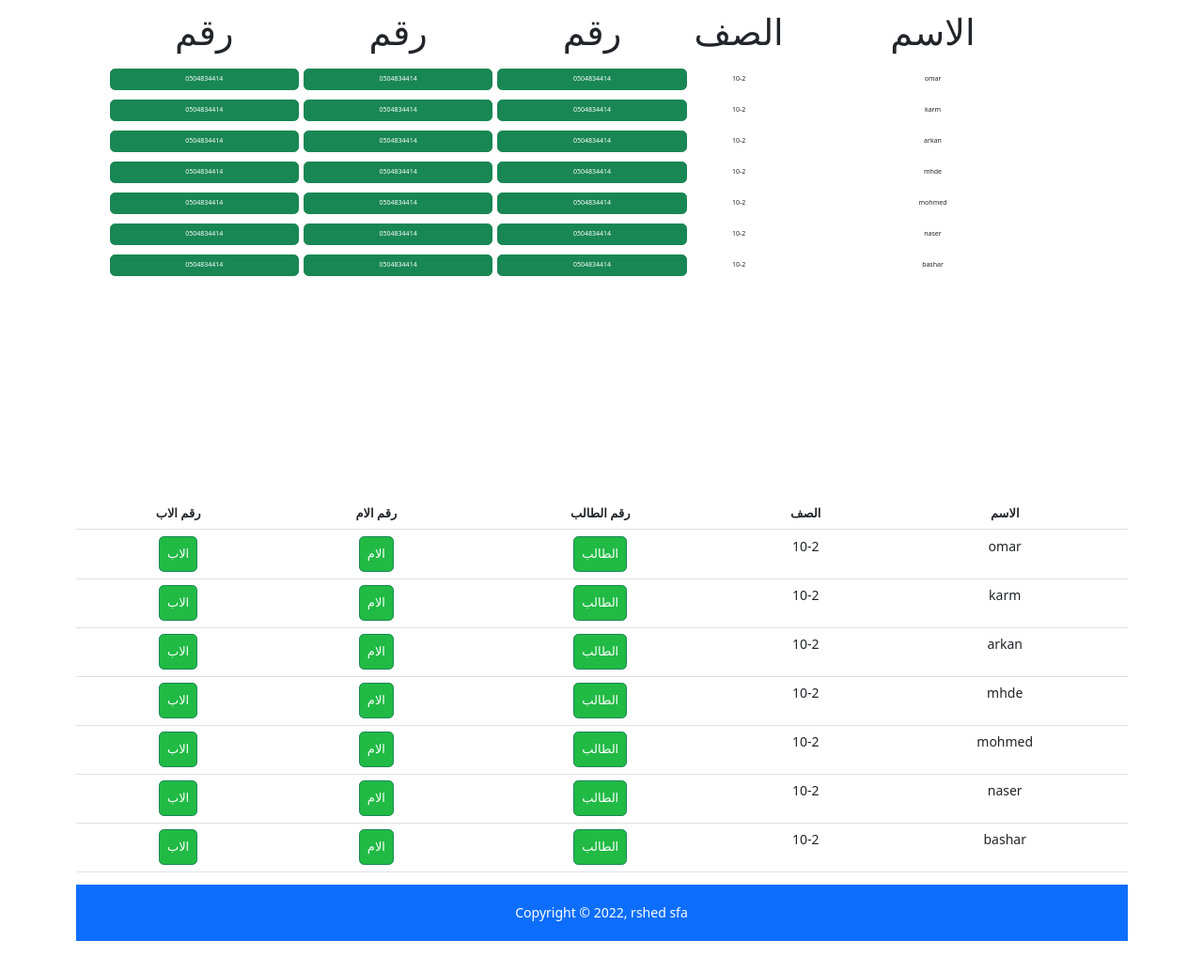
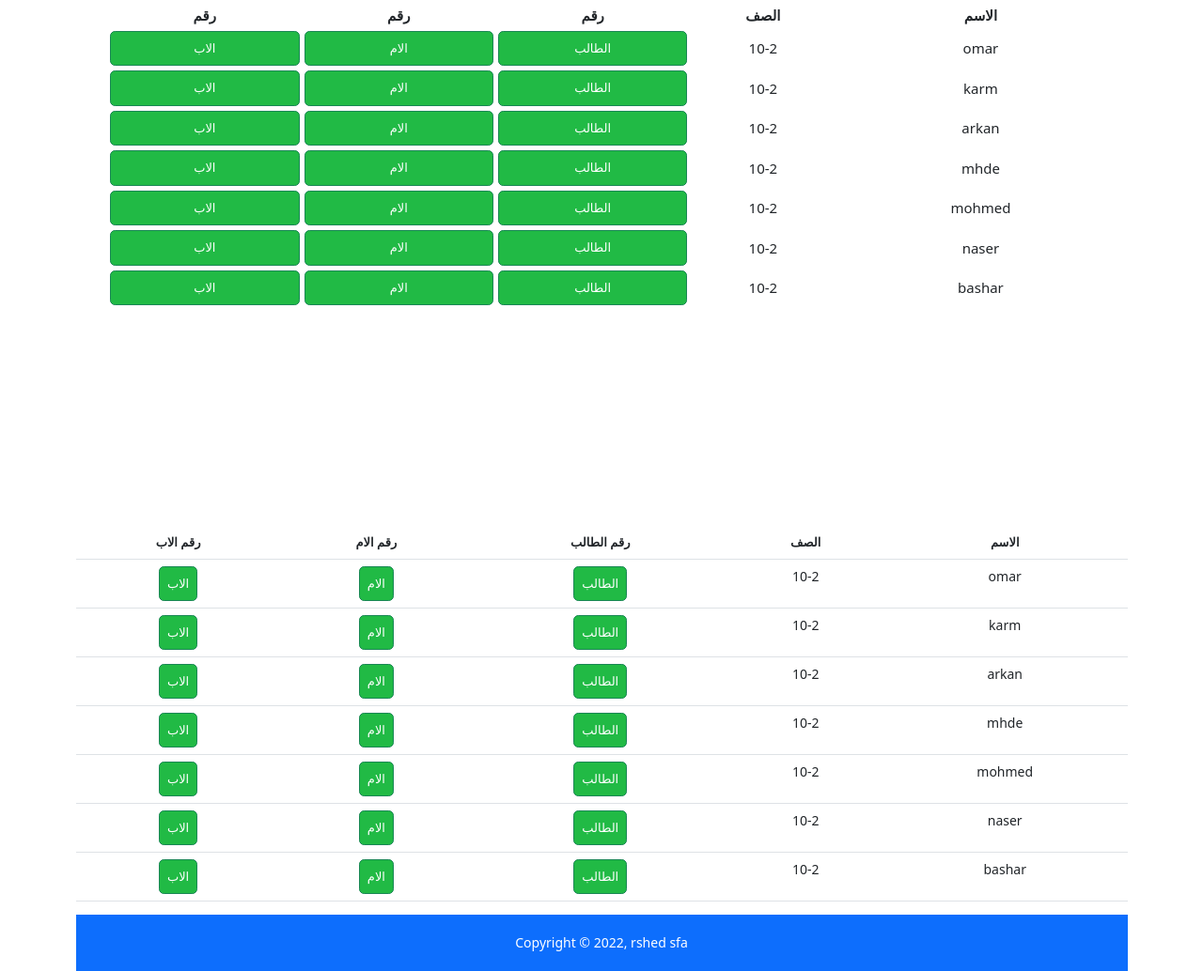
Before and after one commit to rshedsfa/connectapp, a Flask app: page /test in a window 1280 px wide. Shown: the part 49-1083 px from the top of the page at 94% size. Before the commit the page ends 1051 px from the top, so only its background shows below. Run offline with Flask 2, Linux system fonts and the light colour scheme; data comes from the database, SQL or seed files in the repository.

Commit message:
almost don

```diff
--- a/static/styles.css
+++ b/static/styles.css
@@ -86,6 +86,7 @@ tr, td, thead, tbody{
     font-size: small;
   }
   .botton_w{
+    font-size: small;
     padding: 8px;
     background-color: #21BA45;
   }
--- a/templates/test.html
+++ b/templates/test.html
@@ -1,7 +1,6 @@
 {% extends "layout.html" %} {% block body %}
 
-
-<div class="main_chart">
+<div class="chart_body">
   <div class="div1">
     <div class="div_elemnts titels" id="1_1">الاسم</div>
     <div class="div_elemnts titels" id="1_2">الصف</div>
@@ -9,49 +8,57 @@
     <div class="div_elemnts titels" id="1_4">رقم</div>
     <div class="div_elemnts titels" id="1_5">رقم</div>
   </div>
-
+</div>
 
   {% for user in users %}
   <div class="div1">
-    <div class="div_elemnts" id="1_1">{{ user[1] }}</div>
-    <div class="div_elemnts" id="1_2">{{ user[3] }}</div>
-    <div class="div_elemnts btn btn-success" id="1_3">{{ user[5] }}</div>
-    <div class="div_elemnts btn btn-success" id="1_4">{{ user[6] }}</div>
-    <div class="div_elemnts btn btn-success" id="1_5">{{ user[7] }}</div>
+    <div class="div_elemnts botton_text" id="1_1">{{ user[1] }}</div>
+    <div class="div_elemnts botton_text" id="1_2">{{ user[3] }}</div>
+    <div <a button type="button" class="btn btn-success botton_whatsapp div_elemnts botton_text" href="https://api.whatsapp.com/send?phone=972{{ user[5] }}">الطالب</a></div>
+    <div <a button type="button" class="btn btn-success botton_whatsapp div_elemnts botton_text" href="https://api.whatsapp.com/send?phone=972{{ user[6] }}">الام</a></div>
+    <div <a button type="button" class="btn btn-success botton_whatsapp div_elemnts botton_text" href="https://api.whatsapp.com/send?phone=972{{ user[7] }}">الاب</a></div>
   </div>
   <div>
     {% if user[10]  %}
-      <div class="" id="note">{{ user[10] }}</div>
-    {% endif %}</div>
+      <div class="note_elemnt" >{{ user[10] }}</div>
+    {% endif %}
+  </div>
   {% endfor %}
-</div>
+
+
 
 
 
 
 <style>
 
+  .titels{
+    font-size: 15px;
+    font-weight: bold;
+  }
+
   .main_chart{
+    max-width: 500px;
     display: grid;
     place-items: center;
   }
+
   .div1{
   width: 90%;
   display: grid;
-  grid-template-columns: 30% 10% 20% 20% 20% ;
+  grid-template-columns: 30% 15% 20% 20% 20% ;
   gap: 5px;
   margin:5px;
 }
 
-
-
-
 .div_elemnts{
-  font-size: 0.5em;
   height: auto;
   display: flex ;
   justify-content : center;
   align-items: center;
+}
+.botton_text{
+  font-size: 15px;
 }
       .div_elemnts:nth-child(1) {
       }
@@ -71,9 +78,12 @@
         justify-content : right;
         align-items: center;
       }
-      .titels{
-        font-size: 3vw;
-      }
+.botton_whatsapp{
+  font-size: small;
+  padding: 8px;
+  background-color: #21BA45;
+}
+
 
 </style>
 
@@ -99,9 +109,9 @@
       <tr>
         <td class="">{{ user[1] }}</td>
         <td class="">{{ user[3] }}</td>
-        <td><a button type="button" class="btn btn-success botton_w main_chart_td" href="https://api.whatsapp.com/send?phone=972{{ user[5] }}">الطالب</a></td>
-        <td><a button type="button" class="btn btn-success botton_w main_chart_td" href="https://api.whatsapp.com/send?phone=972{{ user[6] }}">الام</a></td>
-        <td><a button type="button" class="btn btn-success botton_w main_chart_td" href="https://api.whatsapp.com/send?phone=972{{ user[7] }}">الاب</a></td>
+        <td><a button type="button" class="btn btn-success botton_whatsapp main_chart_td" href="https://api.whatsapp.com/send?phone=972{{ user[5] }}">الطالب</a></td>
+        <td><a button type="button" class="btn btn-success botton_whatsapp main_chart_td" href="https://api.whatsapp.com/send?phone=972{{ user[6] }}">الام</a></td>
+        <td><a button type="button" class="btn btn-success botton_whatsapp main_chart_td" href="https://api.whatsapp.com/send?phone=972{{ user[7] }}">الاب</a></td>
       </tr>
 
       <tr>
```
